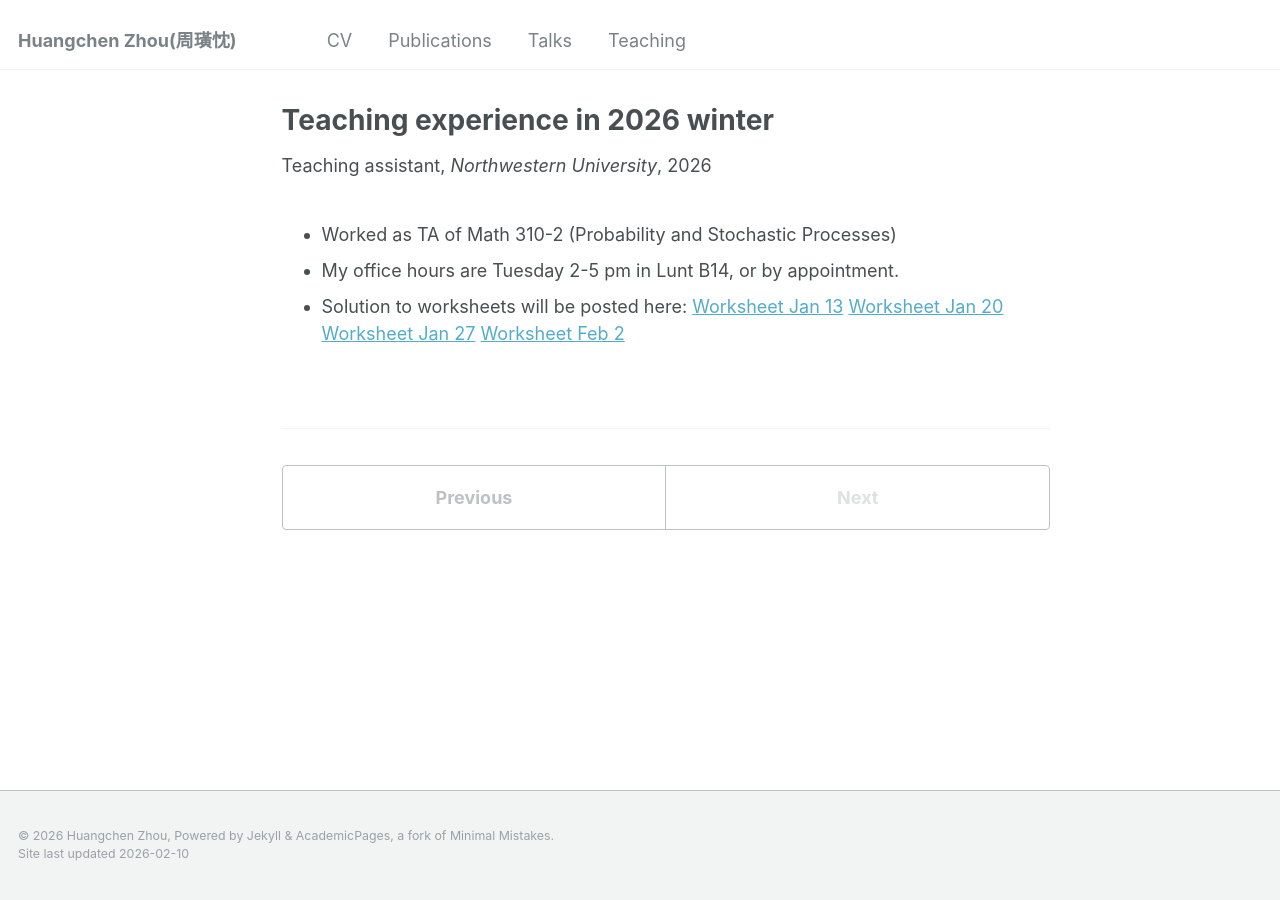
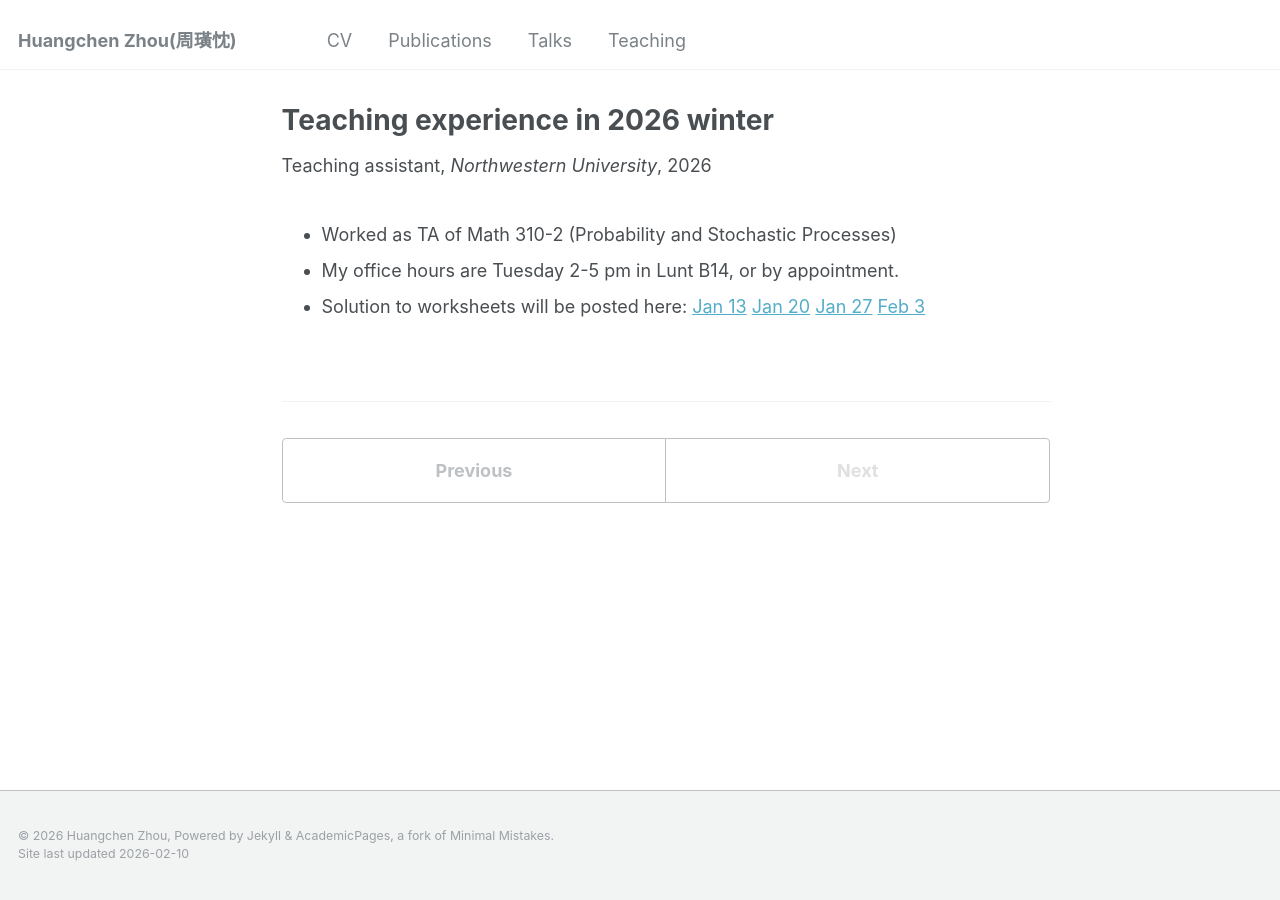
Before and after one commit to zhc515/zhc515.github.io, a Jekyll site: the page built from _teaching/2026-winter-teaching.md, in a window 1280 px wide. Built offline with Jekyll 4.4.1, drawn with Linux system fonts in a browser that asks for light colours.

Commit message:
Update 2026-winter-teaching.md

```diff
--- a/_teaching/2026-winter-teaching.md
+++ b/_teaching/2026-winter-teaching.md
@@ -11,7 +11,7 @@ location: "Evanston, US"
 - Worked as TA of Math 310-2 (Probability and Stochastic Processes)
 - My office hours are Tuesday 2-5 pm in Lunt B14, or by appointment.
 - Solution to worksheets will be posted here:
-  [Worksheet Jan 13](http://zhc515.github.io/files/Math_310_2_worksheet_Jan_13.pdf)
-  [Worksheet Jan 20](http://zhc515.github.io/files/Math_310_2_worksheet_Jan_20.pdf)
-  [Worksheet Jan 27](http://zhc515.github.io/files/Math_310_2_worksheet_Jan_27.pdf)
-  [Worksheet Feb 2](http://zhc515.github.io/files/Math_310_2_worksheet_Feb_2.pdf)
+  [Jan 13](http://zhc515.github.io/files/Math_310_2_worksheet_Jan_13.pdf)
+  [Jan 20](http://zhc515.github.io/files/Math_310_2_worksheet_Jan_20.pdf)
+  [Jan 27](http://zhc515.github.io/files/Math_310_2_worksheet_Jan_27.pdf)
+  [Feb 3](http://zhc515.github.io/files/Math_310_2_worksheet_Feb_3.pdf)
```
